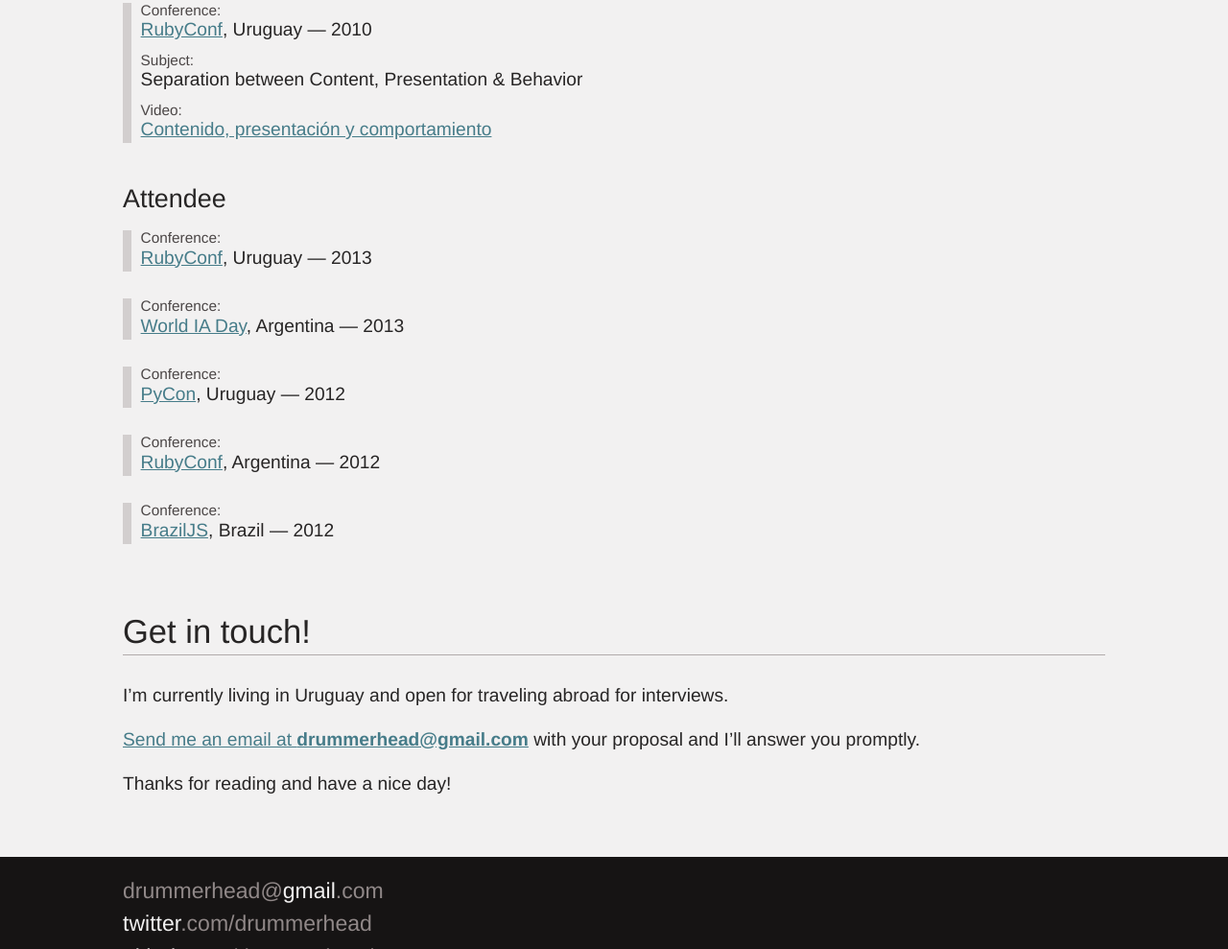
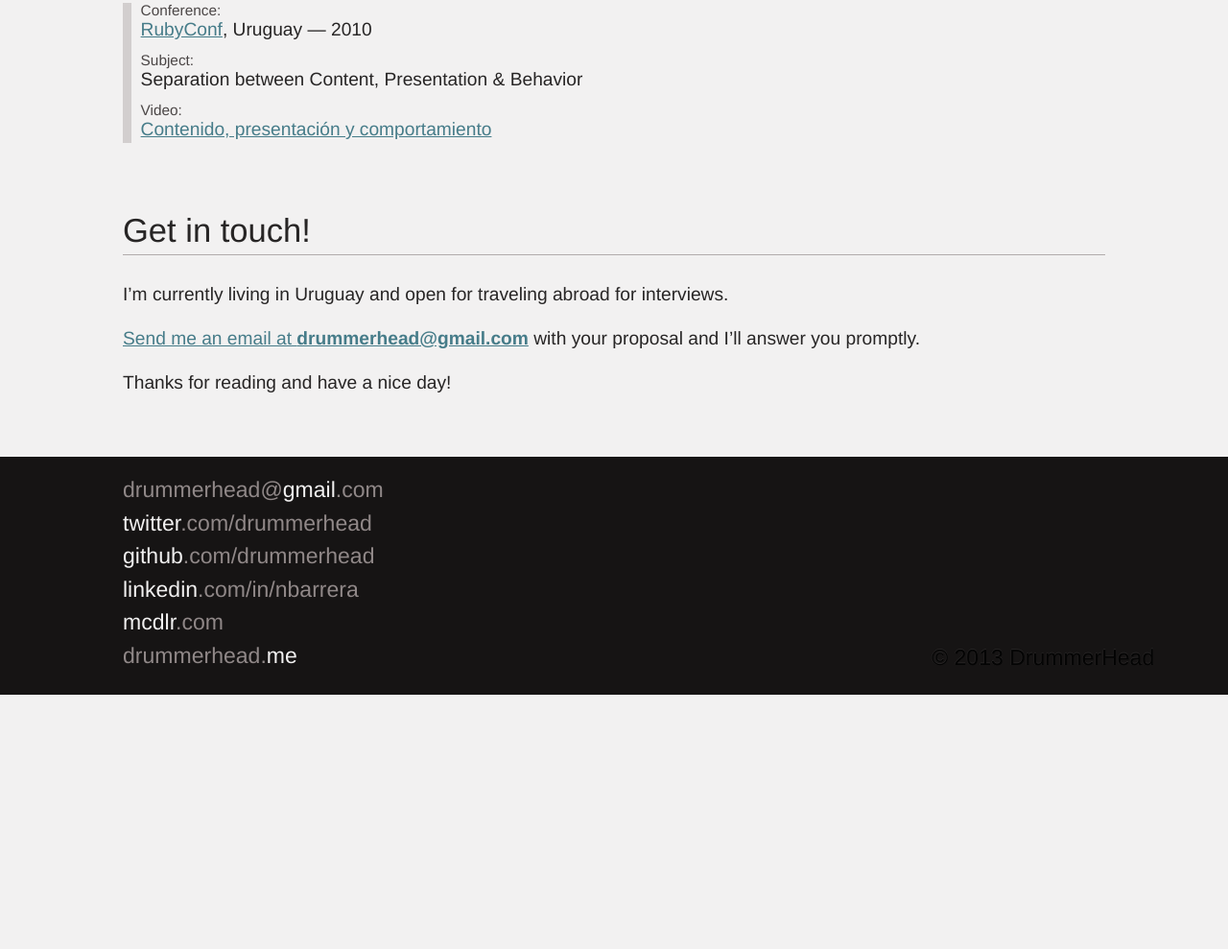
Before and after one commit to DrummerHead/Nicolas-Barrera-CV, a plain HTML site: page index.html in a window 1280 px wide. Shown: the part 3790-4779 px from the top of the page at 96% size. After the commit the page ends 4514 px from the top, so only its background shows below. Drawn offline with Linux system fonts and the light colour scheme.

Commit message:
Remove 'attendee' section

```diff
--- a/css/stijl.css
+++ b/css/stijl.css
@@ -490,8 +490,7 @@
     font-size: .8em;
     padding: 0;
   }
-  .screen,
-  #attendee {
+  .screen {
     display: none !important;
   }
   .print {
--- a/index.html
+++ b/index.html
@@ -241,30 +241,6 @@
         <dd><a href='http://www.youtube.com/watch?v=eW6oCjIeFDY' rel='external'>Contenido, presentación y comportamiento </a></dd>
       </dl>
     </div>
-
-    <div id='attendee'>
-      <h3>Attendee</h3>
-      <dl>
-        <dt>Conference: </dt>
-        <dd><a href='http://rubyconfuruguay.org/' rel='external'>RubyConf</a>, Uruguay &#8212; 2013</dd>
-      </dl>
-      <dl>
-        <dt>Conference: </dt>
-        <dd><a href='http://2013.worldiaday.org/' rel='external'>World IA Day</a>, Argentina &#8212; 2013</dd>
-      </dl>
-      <dl>
-        <dt>Conference: </dt>
-        <dd><a href='http://uy.pycon.org/' rel='external'>PyCon</a>, Uruguay &#8212; 2012</dd>
-      </dl>
-      <dl>
-        <dt>Conference: </dt>
-        <dd><a href='http://rubyconfargentina.org/en' rel='external'>RubyConf</a>, Argentina &#8212; 2012</dd>
-      </dl>
-      <dl>
-        <dt>Conference: </dt>
-        <dd><a href='http://braziljs.com.br/' rel='external'>BrazilJS</a>, Brazil &#8212; 2012</dd>
-      </dl>
-    </div>
   </section>
 
   <section id='get-in-touch'>
```
